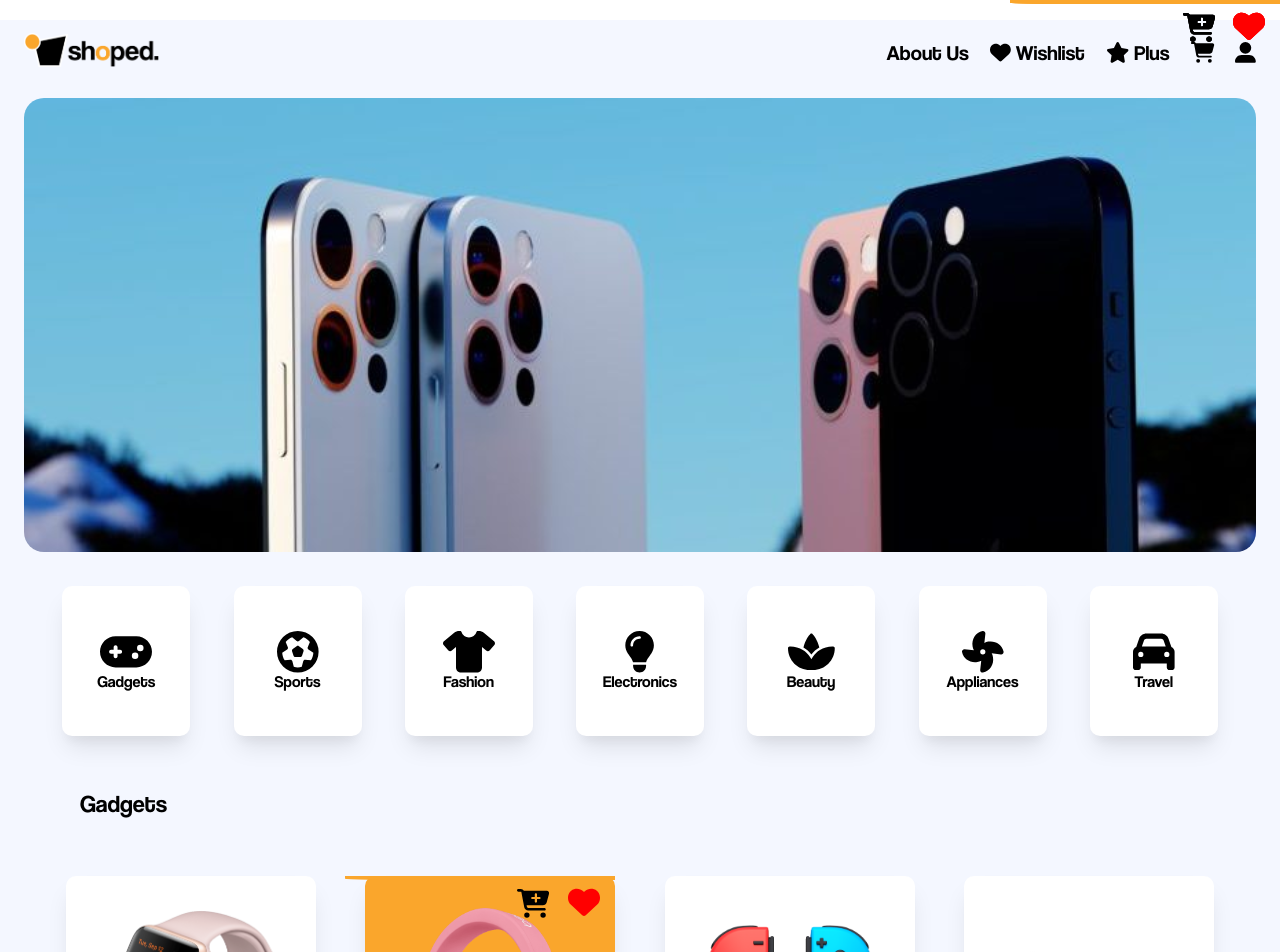
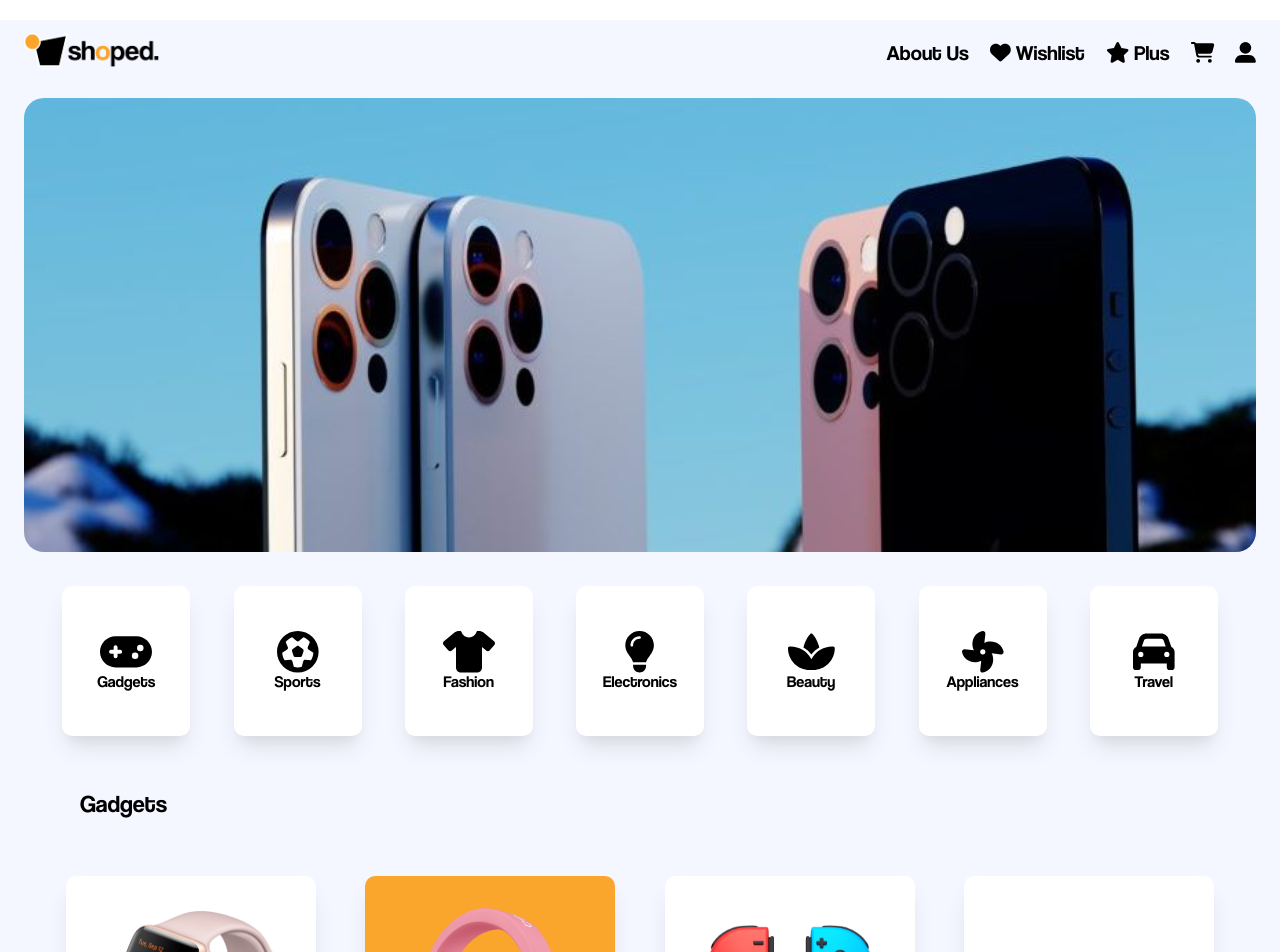
Before and after one commit to delbingeorge/shoped, a React (Create React App) app: page / in a window 1280 px wide. Shown: the top 952 px of the page. Built offline with nearby package versions, Linux system fonts and the light colour scheme; some icons are missing.

Commit message:
changed add to cart and fav icon cus its malfun

```diff
--- a/src/pages/Product/Gadgets/Gadgets.js
+++ b/src/pages/Product/Gadgets/Gadgets.js
@@ -1,5 +1,5 @@
 import { FontAwesomeIcon } from "@fortawesome/react-fontawesome";
-import { faIndianRupee, faArrowDown, faArrowUp, faAdd, faHeart, faCartPlus } from "@fortawesome/free-solid-svg-icons";
+import { faIndianRupee, faArrowDown, faArrowUp,faCartPlus,faHeart} from "@fortawesome/free-solid-svg-icons";
 import React, { useState } from "react";
 import axios from "axios";
 
@@ -35,14 +35,14 @@ function Gadgets() {
                 </div>
                 <div className="product-div">
                     <div className="product-item">
-                        <div className="product-hover-action">
+                        {/* <div className="product-hover-action">
                             <button className="add-to-cart">
                                 <FontAwesomeIcon icon={faCartPlus} />
                             </button>
                             <button className="add-to-wishlist">
                                 <FontAwesomeIcon icon={faHeart} />
                             </button>
-                        </div>
+                        </div> */}
                         <img src={smartWatch} alt="Nike Basketball Shoes"></img>
                         <h1 className="product-title">Apple Watch Series 8</h1>
                         <h1 className="product-price">
@@ -51,14 +51,6 @@ function Gadgets() {
                         </h1>
                     </div>
                     <div className="product-item special-offer">
-                        <div className="product-hover-action">
-                            <button className="add-to-cart">
-                                <FontAwesomeIcon icon={faCartPlus} />
-                            </button>
-                            <button className="add-to-wishlist">
-                                <FontAwesomeIcon icon={faHeart} />
-                            </button>
-                        </div>
                         <img src={headPhone} alt="Beats Premium Sounds"></img>
                         <h1 className="product-title">Beats Premium Sounds</h1>
                         <h1 className="product-price">
@@ -67,14 +59,6 @@ function Gadgets() {
                         </h1>
                     </div>
                     <div className="product-item">
-                        <div className="product-hover-action">
-                            <button className="add-to-cart">
-                                <FontAwesomeIcon icon={faCartPlus} />
-                            </button>
-                            <button className="add-to-wishlist">
-                                <FontAwesomeIcon icon={faHeart} />
-                            </button>
-                        </div>
                         <img src={switchN} alt="Nintendo Switch Pro"></img>
                         <h1 className="product-title">Nintendo Switch Pro Series</h1>
                         <h1 className="product-price">
@@ -83,14 +67,6 @@ function Gadgets() {
                         </h1>
                     </div>
                     <div className="product-item">
-                        <div className="product-hover-action">
-                            <button className="add-to-cart">
-                                <FontAwesomeIcon icon={faCartPlus} />
-                            </button>
-                            <button className="add-to-wishlist">
-                                <FontAwesomeIcon icon={faHeart} />
-                            </button>
-                        </div>
                         <img src={controller} alt="Nike Basketball Shoes"></img>
                         <h1 className="product-title">Controller for Xbox Series</h1>
                         <h1 className="product-price">
@@ -105,14 +81,6 @@ function Gadgets() {
                         {value.map((val) => {
                             return (
                                 <div className="product-item">
-                                    <div className="product-hover-action">
-                                        <button className="add-to-cart">
-                                            <FontAwesomeIcon icon={faCartPlus} />
-                                        </button>
-                                        <button className="add-to-wishlist">
-                                            <FontAwesomeIcon icon={faHeart} />
-                                        </button>
-                                    </div>
                                     <img src={val.image} alt={val.title}></img>
                                     <h1 className="product-title">{val.title}</h1>
                                     <h1 className="product-price">
```
